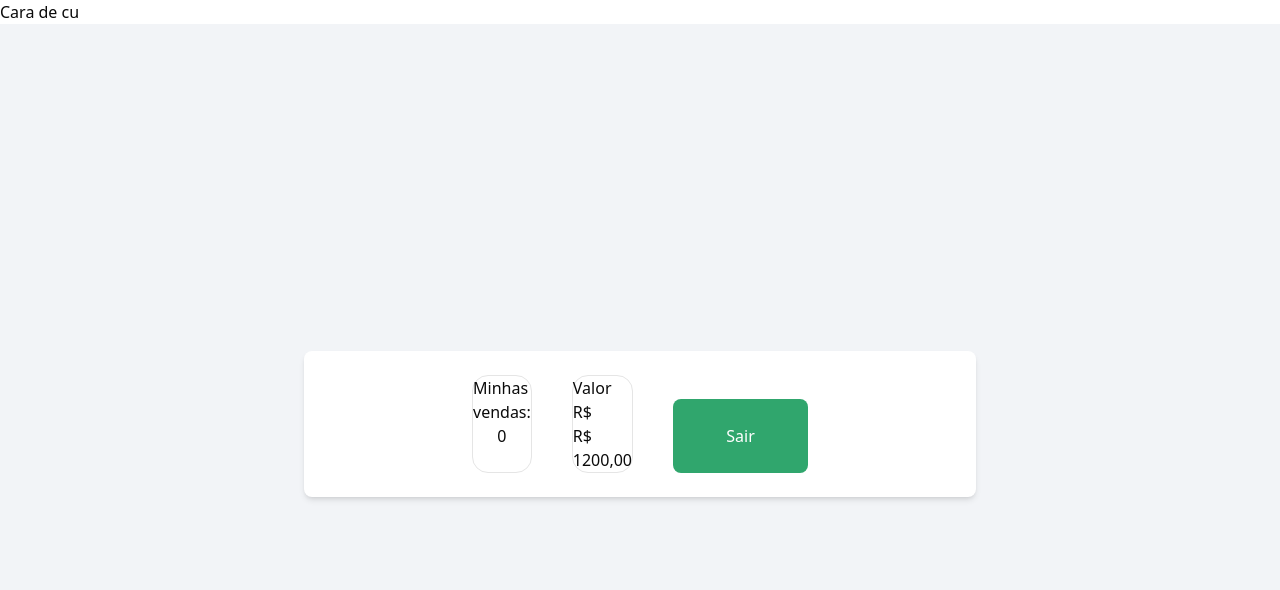
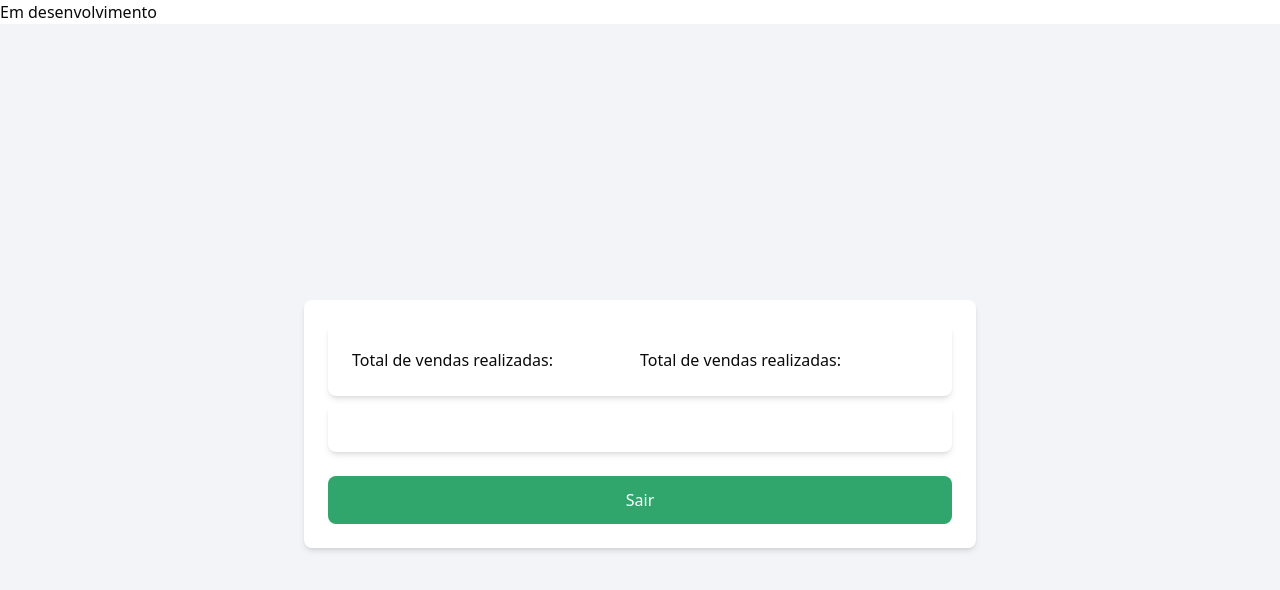
Before and after one commit to Luanhotlinebr/appVendasTon, a React (Vite) app: page / in a window 1280 px wide. Shown: the top 590 px of the page. Built offline with nearby package versions, Linux system fonts and the light colour scheme; no server answers; sample sign-in values are in the browser's storage.

Commit message:
chore:update Home component page

```diff
--- a/src/components/PrivateRoute.tsx
+++ b/src/components/PrivateRoute.tsx
@@ -14,7 +14,7 @@ export function PrivateRoute({ children }: PrivateRouteProps) {
   }
   return (
     <div>
-      <p>Cara de cu</p>
+      <p>Em desenvolvimento</p>
       {children}
     </div>
   );
--- a/src/pages/Home/index.tsx
+++ b/src/pages/Home/index.tsx
@@ -11,15 +11,16 @@ export function Home() {
   return (
     <div className="flex flex-col items-center justify-center h-screen bg-[#f2f4f7]">
       <div className="w-full max-w-2xl flex flex-col justify-center items-center p-6 rounded-md shadow-md bg-white">
-        <div className="flex flex-row gap-10">
-          <div className="flex flex-col items-center border-1 rounded-2xl">
-            <label>Minhas vendas:</label>
-            <label>0</label>
+        <div className="w-full max-w-2xl flex flex-row justify-center items-center p-6 rounded-md shadow-md bg-white">
+          <label className="w-full flex flex-col  gap-2">
+            Total de vendas realizadas:
+          </label>
+          <label className="w-full flex flex-col  gap-2">
+            Total de vendas realizadas:
+          </label>
         </div>
-          <div className="flex flex-col items-center border-1 rounded-2xl">
-            <label>Valor R$</label>
-            <label>R$ 1200,00</label>
-          </div>
+
+        <div className="w-full max-w-2xl flex flex-row justify-center items-center p-6 rounded-md shadow-md bg-white mt-2"></div>
         <button
           className="bg-[#30a66d] w-full p-3 rounded-md text-white mt-6 cursor-pointer"
           onClick={handleLogout}
@@ -28,6 +29,5 @@ export function Home() {
         </button>
       </div>
     </div>
-    </div>
   );
 }
```
Lines whose indentation alone changed are shown as unchanged.
